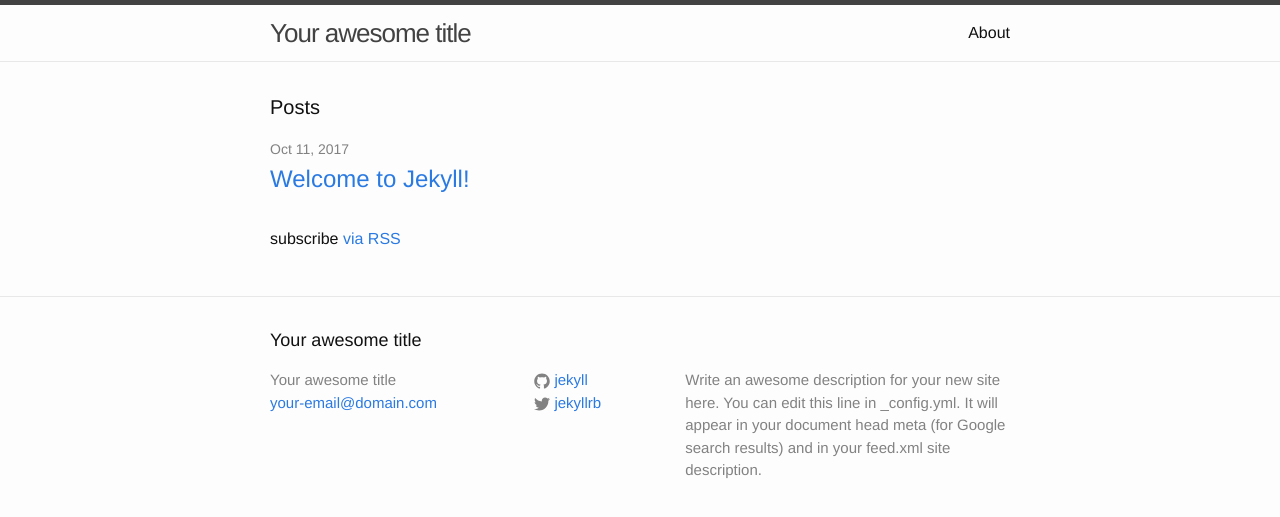
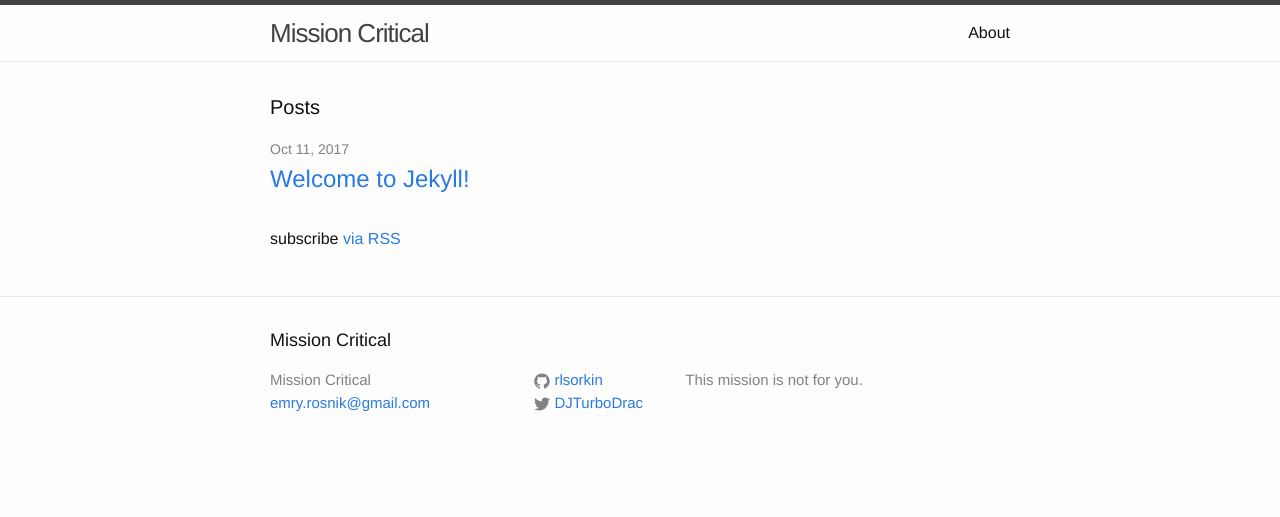
Before and after one commit to rlsorkin/rlsorkin.github.io, a Jekyll site: the page built from index.html, in a window 1280 px wide. Shown: the top 517 px of the page. Built offline with Jekyll 4.4.1, drawn with Linux system fonts in a browser that asks for light colours.

Commit message:
Update _config.yml
flavor text

```diff
--- a/_config.yml
+++ b/_config.yml
@@ -6,16 +6,14 @@
 # 'jekyll serve'. If you change this file, please restart the server process.
 
 # Site settings
-title: Your awesome title
-email: your-email@domain.com
+title: Mission Critical
+email: emry.rosnik@gmail.com
 description: > # this means to ignore newlines until "baseurl:"
-  Write an awesome description for your new site here. You can edit this
-  line in _config.yml. It will appear in your document head meta (for
-  Google search results) and in your feed.xml site description.
+  This mission is not for you.
 baseurl: "" # the subpath of your site, e.g. /blog
 url: "http://yourdomain.com" # the base hostname & protocol for your site
-twitter_username: jekyllrb
-github_username:  jekyll
+twitter_username: DJTurboDrac
+github_username:  rlsorkin
 
 # Build settings
 markdown: kramdown
```
